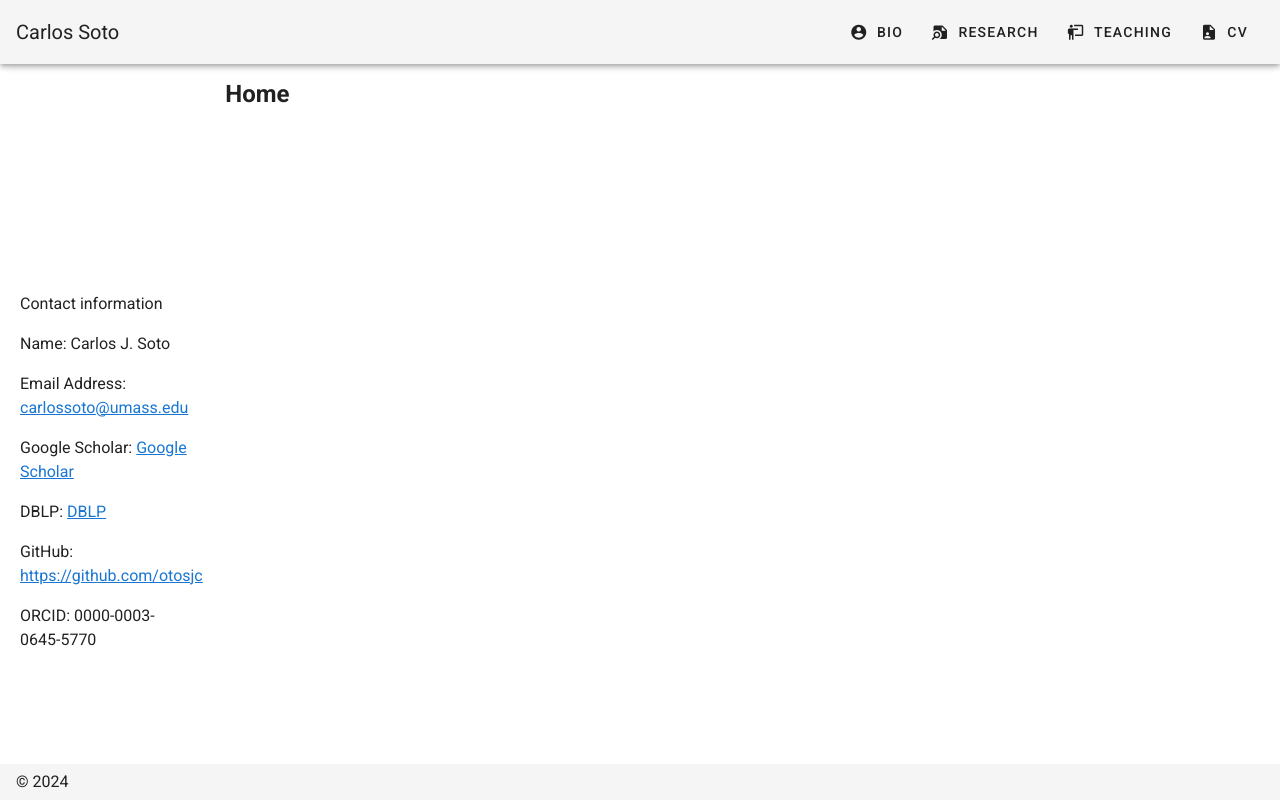
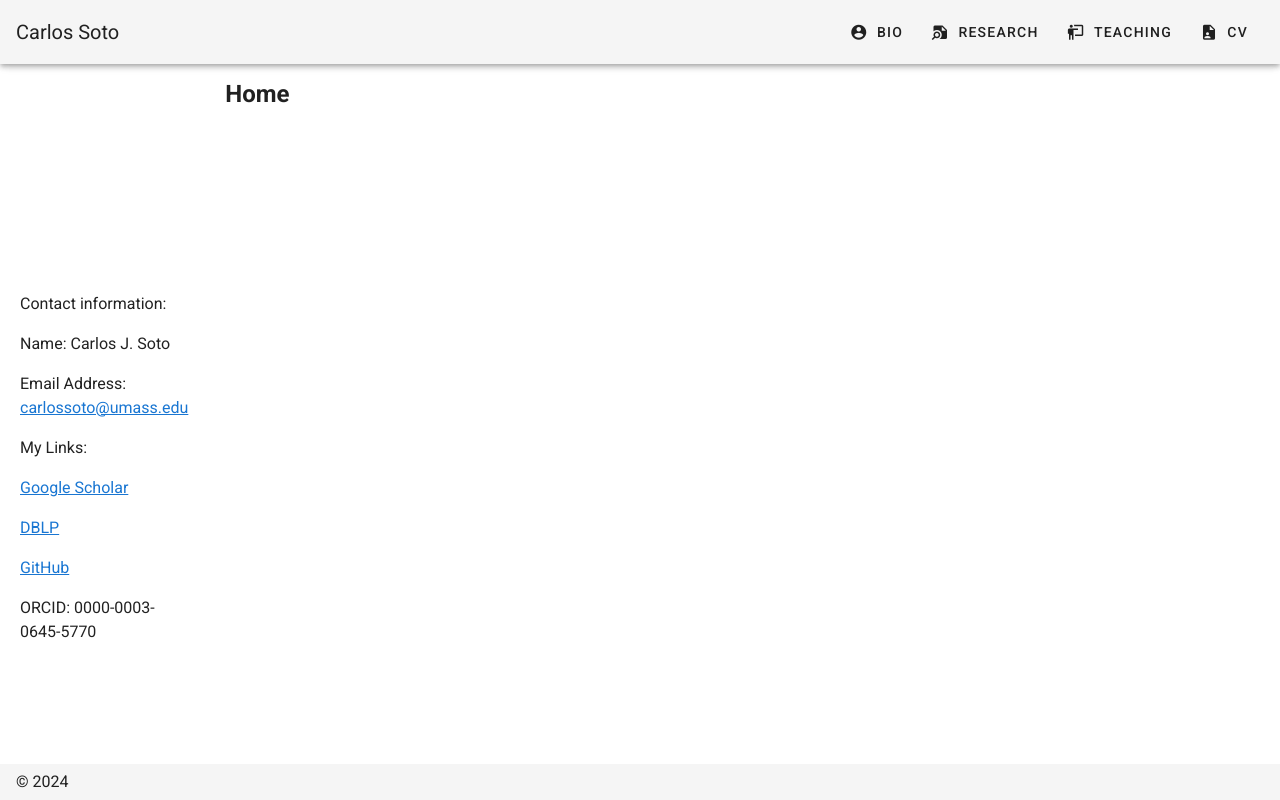
Before and after one commit to Alex-Bailon/carlos-soto-portfolio, a Nuxt app: page / in a window 1280 px wide. Built offline with nearby package versions, Linux system fonts and the light colour scheme.

Commit message:
Update default.vue

```diff
--- a/layouts/default.vue
+++ b/layouts/default.vue
@@ -41,12 +41,13 @@
         <v-row>
           <v-col cols="12" md="2">
             <v-img src="/profile_img.jpg" width="100%" min-height="200" />
-            <p class="px-2">Contact information</p>
+            <p class="px-2">Contact information:</p>
             <p class="px-2">Name: Carlos J. Soto</p>
-            <p class="px-2">Email Address: <a href="mailto:carlossoto@umass.edu">carlossoto@umass.edu</a></p>
-            <p class="px-2">Google Scholar: <a href="https://scholar.google.com/citations?user=KN5sEEkAAAAJ&hl=en" target="_blank">Google Scholar</a></p>
-			<p class="px-2">DBLP: <a href="https://dblp.org/pid/191/6617-2.html" target="_blank">DBLP</a></p>
-			<p class="px-2">GitHub: <a href="https://github.com/otosjc" target="_blank">https://github.com/otosjc</a></p>
+			<p class="px-2">Email Address: <a href="mailto:carlossoto@umass.edu">carlossoto@umass.edu</a></p>
+			<p class="px-2">My Links:</p>
+            <p class="px-2"> <a href="https://scholar.google.com/citations?user=KN5sEEkAAAAJ&hl=en" target="_blank">Google Scholar</a></p>
+			<p class="px-2"> <a href="https://dblp.org/pid/191/6617-2.html" target="_blank">DBLP</a></p>
+			<p class="px-2"> <a href="https://github.com/otosjc" target="_blank">GitHub</a></p>
             <p class="px-2">ORCID: 0000-0003-0645-5770</p>
           </v-col>
           <v-col cols="12" md="10">
```
